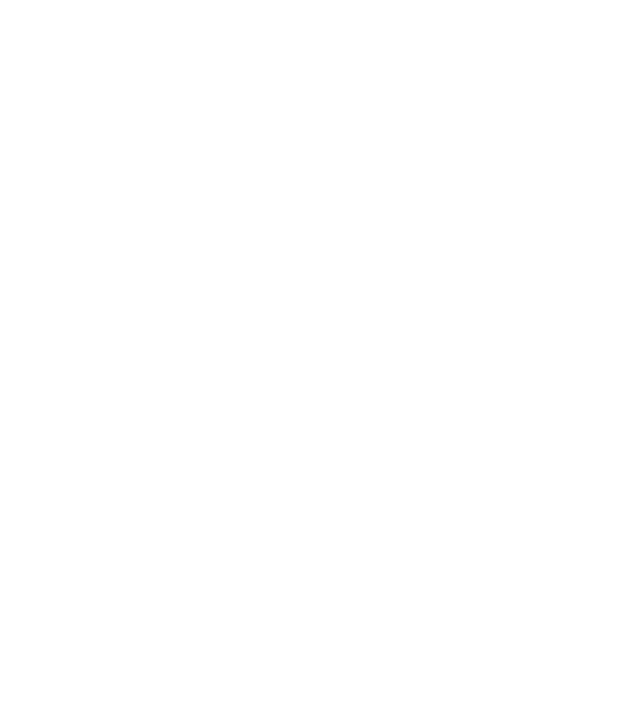
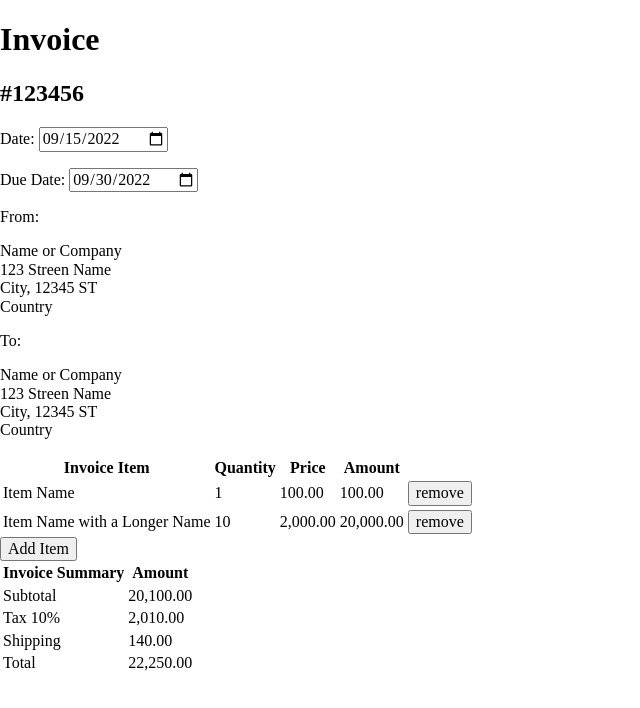
Before and after one commit to goranstevanovic/invoice-creator, a plain HTML site: page index.html in a window 1280 px wide. Shown: the whole page, without its empty margins (0-640 px from the left). Drawn offline with Linux system fonts and the light colour scheme.

Commit message:
Create basic document structure
See #2

```diff
--- a/index.html
+++ b/index.html
@@ -9,5 +9,107 @@
     <script src="app.js" defer></script>
     <title>Invoice Creator</title>
   </head>
-  <body></body>
+  <body>
+    <header class="invoice-head">
+      <h1 class="invoice-head__title">Invoice</h1>
+      <h2 class="invoice-head__number" contenteditable="true">#123456</h2>
+      <section class="invoice-head__dates">
+        <p class="invoice-head__date">
+          Date:
+          <input
+            class="invoice-head__date-picker"
+            type="date"
+            value="2022-09-15"
+          />
+        </p>
+        <p class="invoice-head__date">
+          Due Date:
+          <input
+            class="invoice-head__date-picker"
+            type="date"
+            value="2022-09-30"
+          />
+        </p>
+      </section>
+      <section class="invoice-head__addresses">
+        <section class="invoice-head__address-wrapper">
+          <p class="invoice-head__address-label">From:</p>
+          <p class="invoice-head__address-text" contenteditable="true">
+            Name or Company<br />
+            123 Streen Name<br />
+            City, 12345 ST<br />
+            Country
+          </p>
+        </section>
+        <section class="invoice-head__address-wrapper">
+          <p class="invoice-head__address-label">To:</p>
+          <p class="invoice-head__address-text" contenteditable="true">
+            Name or Company<br />
+            123 Streen Name<br />
+            City, 12345 ST<br />
+            Country
+          </p>
+        </section>
+      </section>
+    </header>
+
+    <main class="invoice-body">
+      <table class="invoice-items">
+        <thead>
+          <tr>
+            <th>Invoice Item</th>
+            <th>Quantity</th>
+            <th>Price</th>
+            <th>Amount</th>
+            <th>&nbsp;</th>
+          </tr>
+        </thead>
+        <tbody>
+          <tr>
+            <td contenteditable="true">Item Name</td>
+            <td contenteditable="true">1</td>
+            <td contenteditable="true">100.00</td>
+            <td>100.00</td>
+            <td><button>remove</button></td>
+          </tr>
+          <tr>
+            <td contenteditable="true">Item Name with a Longer Name</td>
+            <td contenteditable="true">10</td>
+            <td contenteditable="true">2,000.00</td>
+            <td>20,000.00</td>
+            <td><button>remove</button></td>
+          </tr>
+        </tbody>
+      </table>
+
+      <button class="add-item">Add Item</button>
+
+      <table class="invoice-summary">
+        <thead>
+          <tr>
+            <th>Invoice Summary</th>
+            <th>Amount</th>
+          </tr>
+        </thead>
+        <tbody>
+          <tr>
+            <td>Subtotal</td>
+            <td>20,100.00</td>
+          </tr>
+          <tr>
+            <td>Tax <span contenteditable="true">10%</span></td>
+            <td>2,010.00</td>
+          </tr>
+          <tr>
+            <td>Shipping</td>
+            <td contenteditable="true">140.00</td>
+          </tr>
+          <tr>
+            <td>Total</td>
+            <td>22,250.00</td>
+          </tr>
+        </tbody>
+      </table>
+    </main>
+  </body>
 </html>
```
